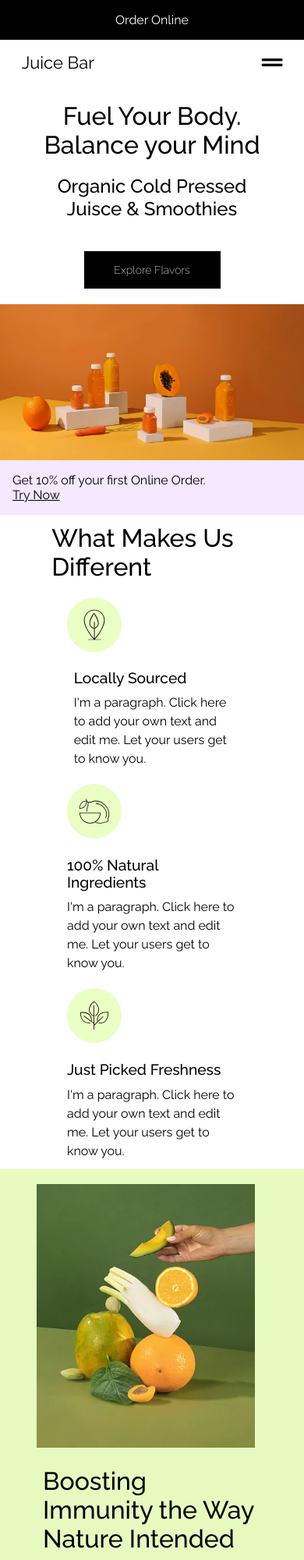
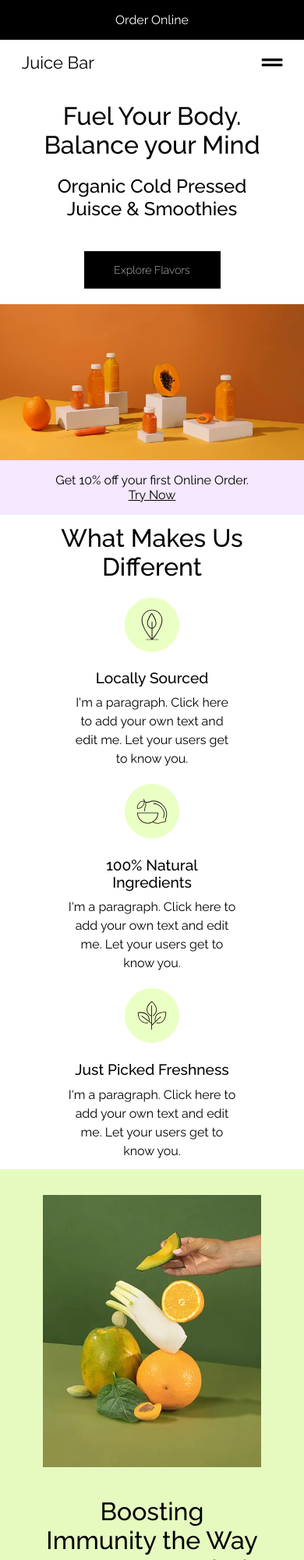
Before and after one commit to jmo91/Juice-Bar, a plain HTML site: page index.html in a window 390 px wide. Shown: the top 2000 px of the page at 78% size. Drawn offline with nearby package versions, Linux system fonts and the light colour scheme.

Commit message:
Update style.css

```diff
--- a/style.css
+++ b/style.css
@@ -361,7 +361,11 @@ form{
     padding: 9% 0;
 }
 
-
+.green-pic{
+    margin: auto;
+    width: 280px;
+    padding: 5% 0;
+}
 
 
 
@@ -677,6 +681,12 @@ form{
         top: 630px;
         position: fixed;
     }
+
+    .white-section{
+        text-align: center;
+    }
+
+
 }
 
 
@@ -712,8 +722,18 @@ form{
     height: 377px;
     width: 280px;
 }
-.green-sec img{
-margin-left: 12%;
+
+
+.pink-bar{
+    text-align: center;
+}
+
+.sec-2{
+    text-align: center;
+}
+
+.green-sec-2, .sect-3, .follow{
+    text-align: center;
 }
 
   }
```
